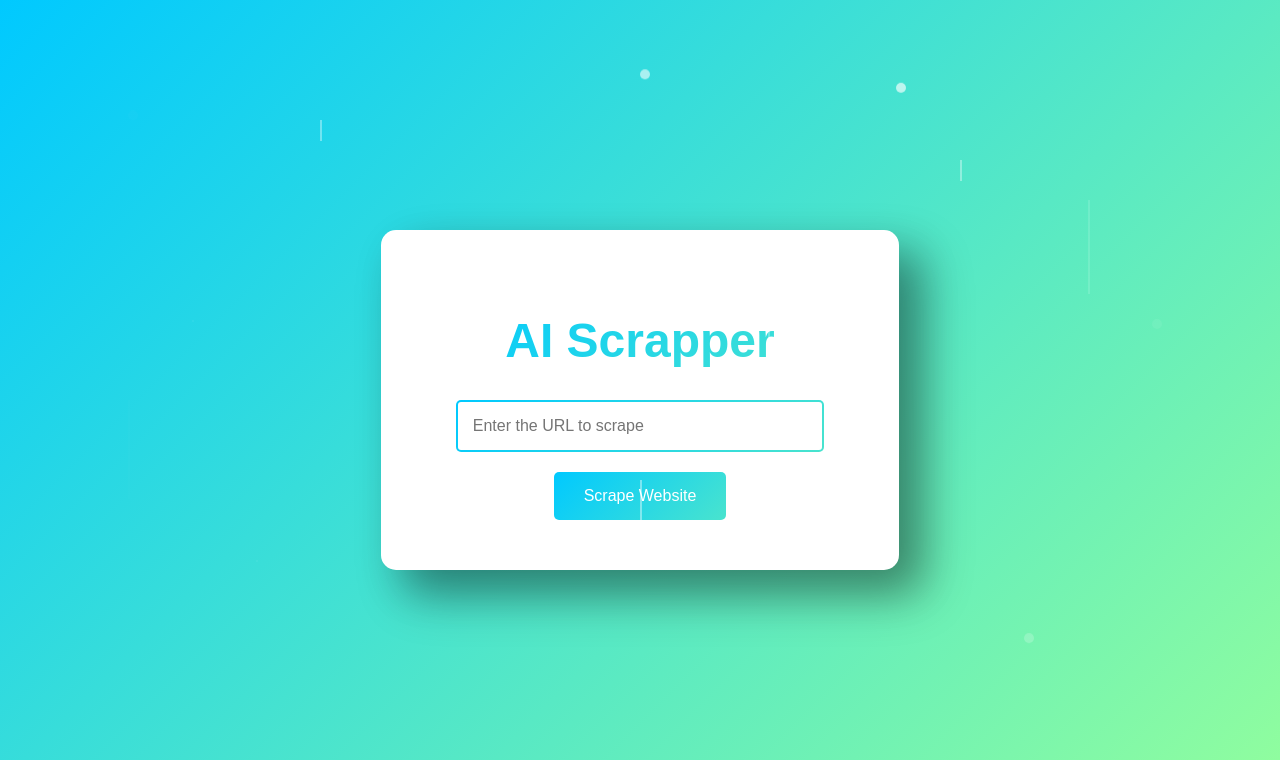
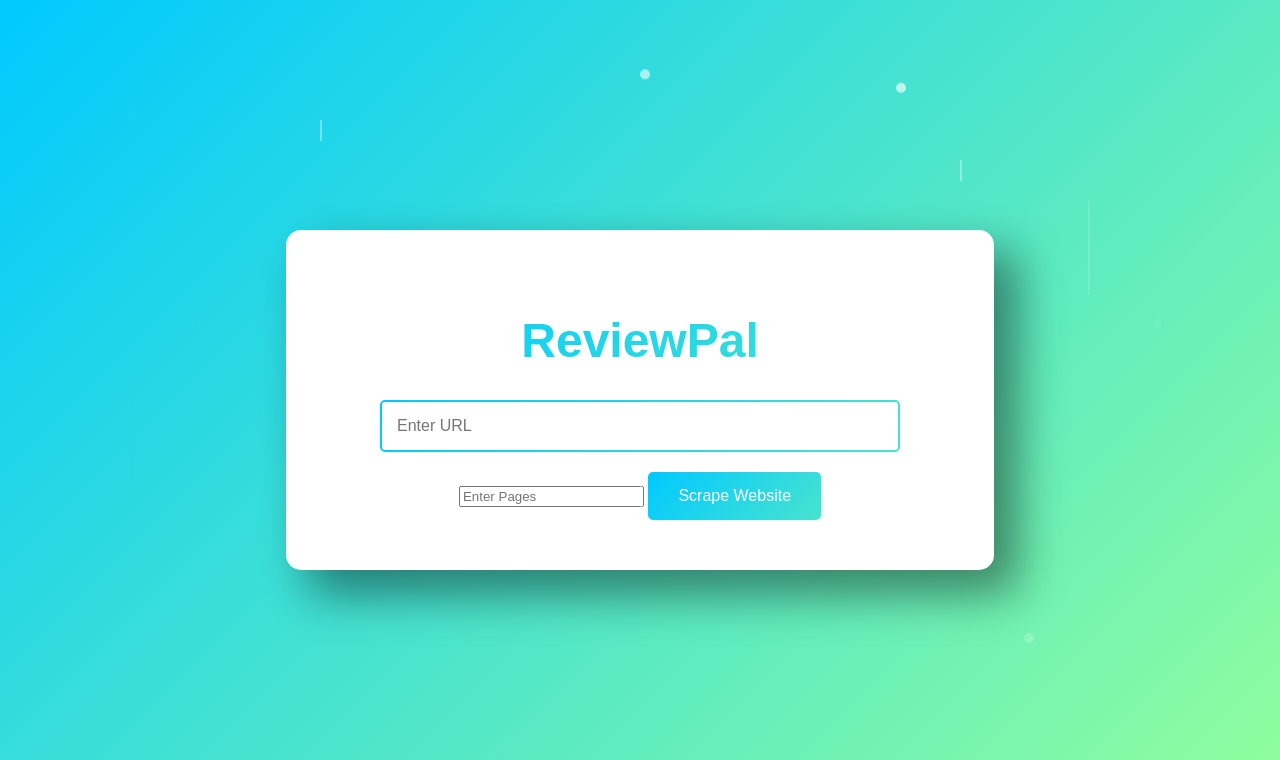
Before and after one commit to dhyeydoshi/AI-Web-Scrapper, a Flask app: page / in a window 1280 px wide. Shown: the top 760 px of the page. Run offline with Flask 2, Linux system fonts and the light colour scheme.

Commit message:
Update index.html

```diff
--- a/templates/index.html
+++ b/templates/index.html
@@ -3,17 +3,21 @@
 <head>
     <meta charset="UTF-8">
     <meta name="viewport" content="width=device-width, initial-scale=1.0">
-    <title>AI Scrapper</title>
+    <title>ReviewPal</title>
     <link rel="stylesheet" href="{{ url_for('static', filename='style.css') }}">
 </head>
 <body>
-    <div class="container">
-        <h1>AI Scrapper</h1>
-        <form action="/scrape" method="POST">
-            <input type="text" id="url" name="url" placeholder="Enter the URL to scrape" required>
-            <button type="submit">Scrape Website</button>
-        </form>
-    </div>
+<div class="container">
+    <h1>ReviewPal</h1>
+    <form id="scrapeForm" action="/scrape" method="POST">
+        <input type="text" id="url" name="url" placeholder="Enter URL" required>
+        <input type="number" id="reviewCount" name="reviewCount" placeholder="Enter Pages" required>
+        <button type="submit">Scrape Website</button>
+    </form>
+    <!-- Error message container -->
+    <div id="errorMessage" class="error-message"></div>
+</div>
+
 
     <!-- Dots and lines -->
     <div class="dot dot1"></div>
```
